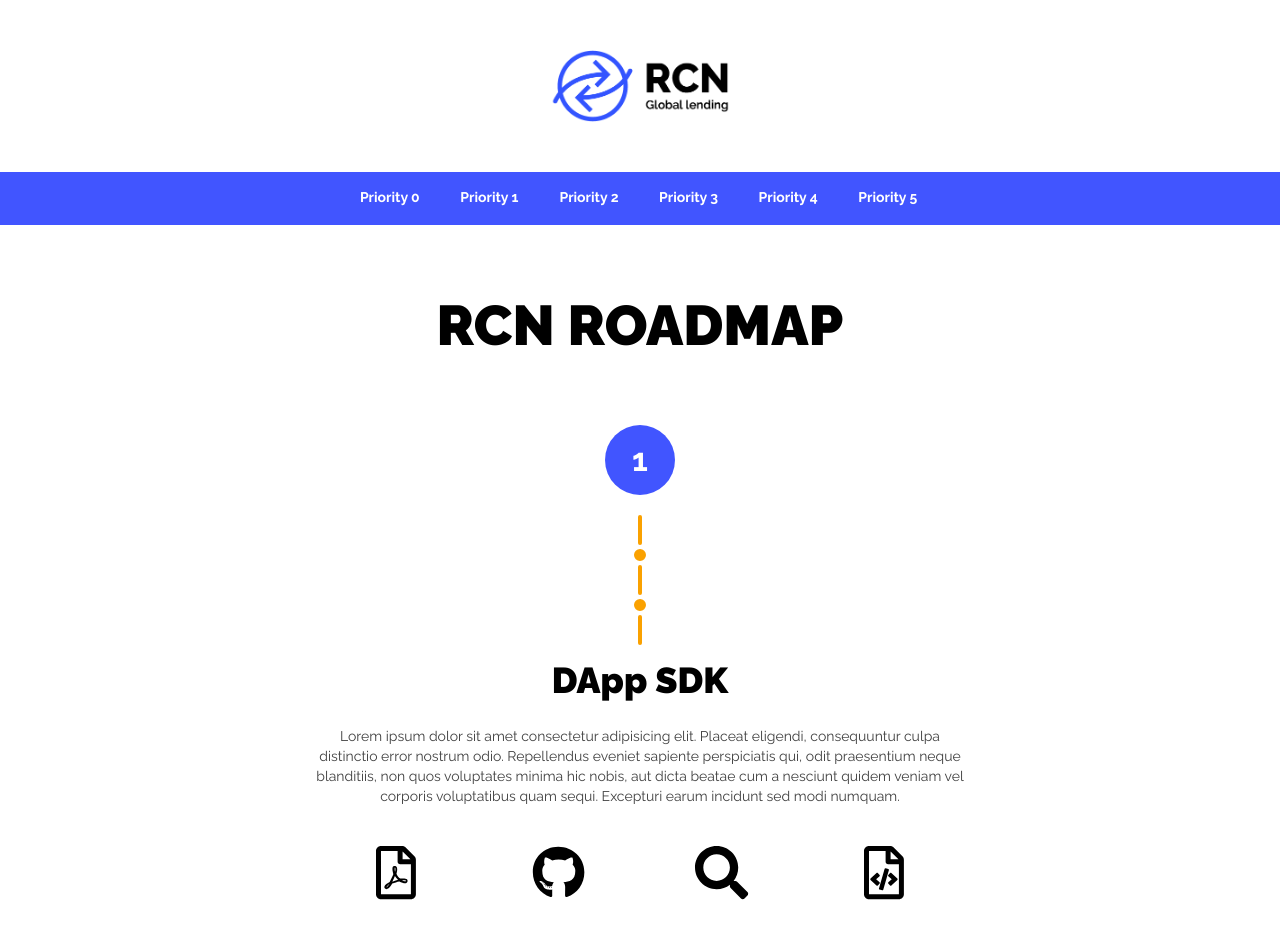
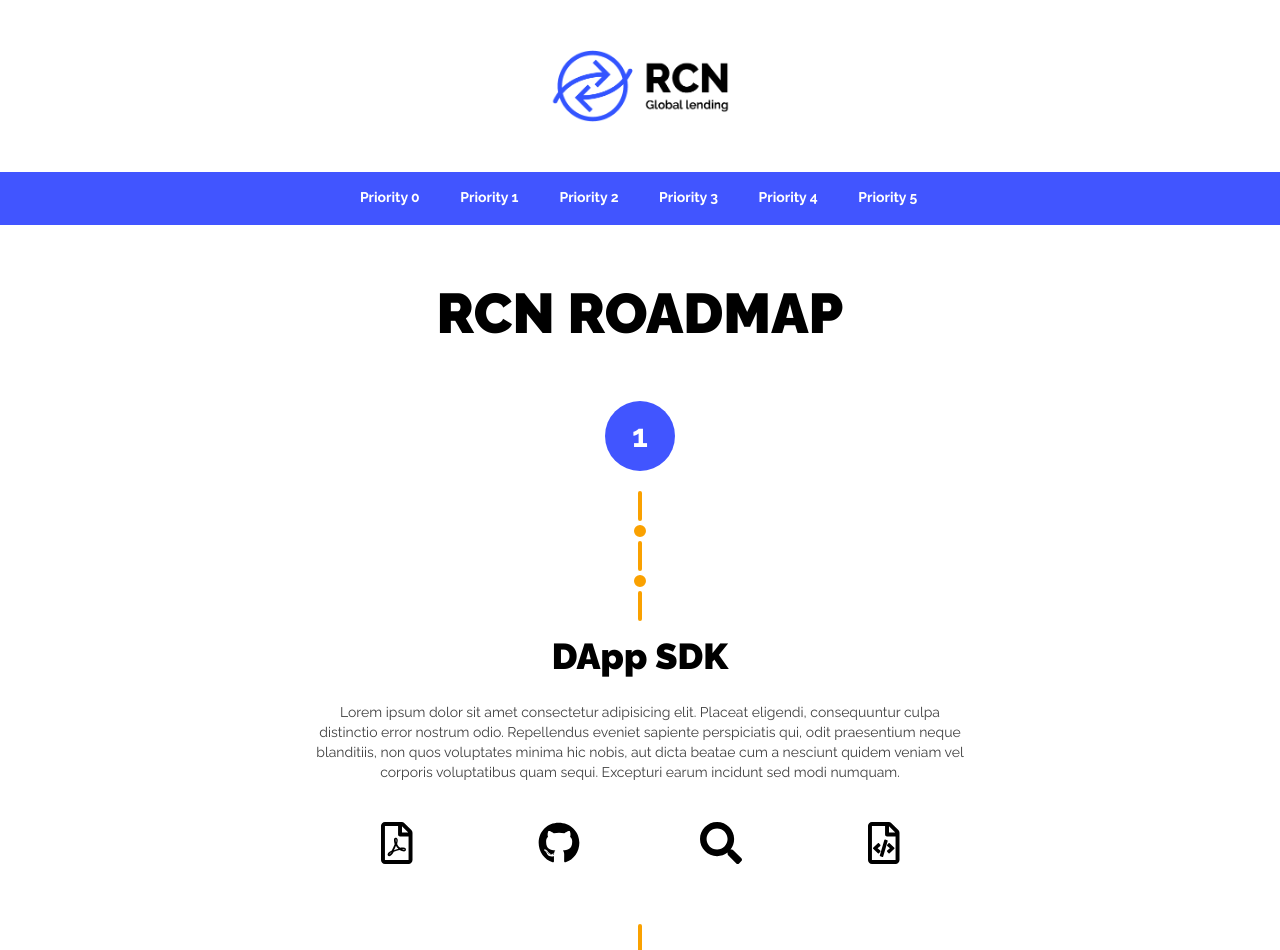
Before and after one commit to devbold/rcn-roadmap, an Angular app: page / in a window 1280 px wide. Shown: the top 950 px of the page. Built offline with nearby package versions, Linux system fonts and the light colour scheme.

Commit message:
Icon Block UI

```diff
--- a/src/app/core/home/home.component.html
+++ b/src/app/core/home/home.component.html
@@ -6,4 +6,5 @@
     </div>
   </div>
 </div>
-<div class="margintop120"></div>
+<div class="margintop40 visible-xs"></div>
+<div class="margintop120 hidden-xs"></div>
--- a/src/app/timeline/icon-block/icon-block.component.html
+++ b/src/app/timeline/icon-block/icon-block.component.html
@@ -1,8 +1,8 @@
 <div class="icon-block">
   <ul>
-    <li><i class="far fa-file-pdf"></i></li>
-    <li><i class="fab fa-github"></i></li>
-    <li><i class="fas fa-search"></i></li>
-    <li><i class="far fa-file-code"></i></li>
+    <li><a href="#"><i class="far fa-file-pdf"></i></a></li>
+    <li><a href="#"><i class="fab fa-github"></i></a></li>
+    <li><a href="#"><i class="fas fa-search"></i></a></li>
+    <li><a href="#"><i class="far fa-file-code"></i></a></li>
   </ul>
 </div>
--- a/src/app/timeline/icon-block/icon-block.component.scss
+++ b/src/app/timeline/icon-block/icon-block.component.scss
@@ -1,3 +1,5 @@
+@import '../../../scss/_variables.scss'; //variables
+
 .icon-block{
   margin: 0 auto;
   margin-top: 40px;
@@ -18,8 +20,16 @@
     width: 650px;
     ul{
       li{
-        svg{
-          font-size: 3.8em;
+        a{
+          &:hover{
+            svg{
+              color: $primary;
+            }
+          }
+          svg{
+            font-size: 3.8em;
+            @include transition;
+          }
         }
       }
     }
--- a/src/scss/_helpers.scss
+++ b/src/scss/_helpers.scss
@@ -3,7 +3,7 @@
 // -------------------------
 
 .col-xs-1, .col-sm-1, .col-md-1, .col-lg-1, .col-xs-2, .col-sm-2, .col-md-2, .col-lg-2, .col-xs-3, .col-sm-3, .col-md-3, .col-lg-3, .col-xs-4, .col-sm-4, .col-md-4, .col-lg-4, .col-xs-5, .col-sm-5, .col-md-5, .col-lg-5, .col-xs-6, .col-sm-6, .col-md-6, .col-lg-6, .col-xs-7, .col-sm-7, .col-md-7, .col-lg-7, .col-xs-8, .col-sm-8, .col-md-8, .col-lg-8, .col-xs-9, .col-sm-9, .col-md-9, .col-lg-9, .col-xs-10, .col-sm-10, .col-md-10, .col-lg-10, .col-xs-11, .col-sm-11, .col-md-11, .col-lg-11, .col-xs-12, .col-sm-12, .col-md-12, .col-lg-12{ min-height: 0;}
-a{color: $tertiary; text-decoration: none !important; &:hover{color: #333;} &:visited{color: $secondary;}}
+a{color: $tertiary; text-decoration: none !important; &:hover{color: #333;} &:visited{color: #000000;}}
 .btn:focus, .btn:active:focus, .btn.active:focus, .btn.focus, .btn:active.focus, .btn.active.focus{outline: none;outline: none;outline-offset: 0px;}
 .btn:active, .btn.active {-webkit-box-shadow: none;box-shadow: none;}
 a, li, button{outline:0; &:hover,&:focus,&:visited{outline:0;}}
--- a/src/styles.scss
+++ b/src/styles.scss
@@ -19,6 +19,7 @@
 
 .main-title{
   font-size: 56px;
+  line-height: 1;
   text-align: center;
   text-transform: uppercase;
   @extend %font-black;
```
